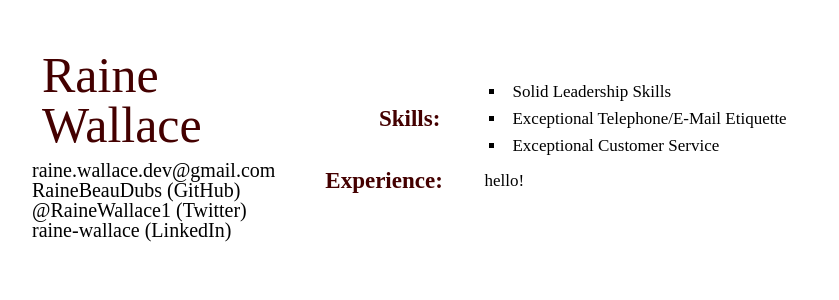
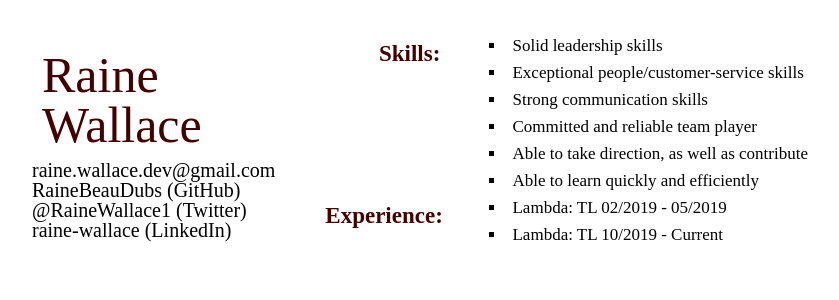
Before and after one commit to RaineBeauDubs/MyResume, a React (Create React App) app in the folder resume/: page / in a window 1280 px wide. Shown: the top 300 px of the page, without its empty margins (148-987 px from the left). Built offline with nearby package versions, Linux system fonts and the light colour scheme.

Commit message:
updated skills, added placeholders for experience, tiny style changes

```diff
--- a/resume/src/components/Experience.js
+++ b/resume/src/components/Experience.js
@@ -3,6 +3,8 @@ import {
   ResSection,
   ResSectionLeft,
   ResSectionRight,
+  List,
+  ListItems
 
 } from '../reusableStyles';
 
@@ -11,7 +13,10 @@ const Experience = () => {
     <ResSection>
       <ResSectionLeft>Experience:</ResSectionLeft>
       <ResSectionRight>
-        <p>hello!</p>
+        <List>
+          <ListItems>Lambda: TL 02/2019 - 05/2019</ListItems>
+          <ListItems>Lambda: TL 10/2019 - Current</ListItems>
+        </List>
       </ResSectionRight>
     </ResSection>
   )
--- a/resume/src/components/Skills.js
+++ b/resume/src/components/Skills.js
@@ -13,9 +13,13 @@ const Skills = () => {
       <ResSectionLeft>Skills:</ResSectionLeft>
       <ResSectionRight>
         <List>
-          <ListItems>Solid Leadership Skills</ListItems>
-          <ListItems>Exceptional Telephone/E-Mail Etiquette</ListItems>
-          <ListItems>Exceptional Customer Service</ListItems>
+          <ListItems>Solid leadership skills</ListItems>
+          <ListItems>Exceptional people/customer-service skills</ListItems>
+          <ListItems>Strong communication skills</ListItems>
+
+          <ListItems>Committed and reliable team player</ListItems>
+          <ListItems>Able to take direction, as well as contribute</ListItems>
+          <ListItems>Able to learn quickly and efficiently</ListItems>
         </List>
       </ResSectionRight>
     </ResSection>
--- a/resume/src/reusableStyles.js
+++ b/resume/src/reusableStyles.js
@@ -4,7 +4,7 @@ export const ResSection = styled.div`
   display: flex;
   width: 100%;
   justify-content: space-between;
-  align-items: center;
+  // align-items: center;
   font-size: 1.7rem
 
   // border: 1px solid red;
```
